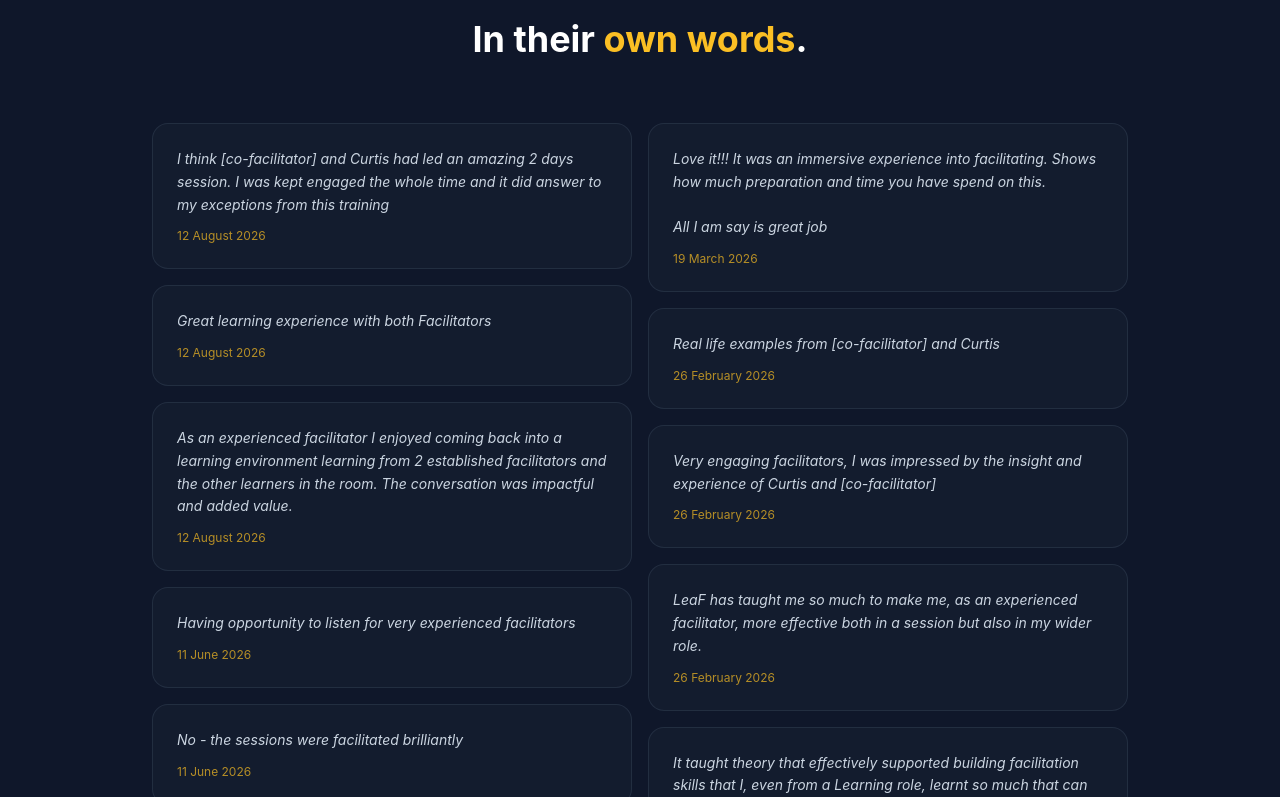
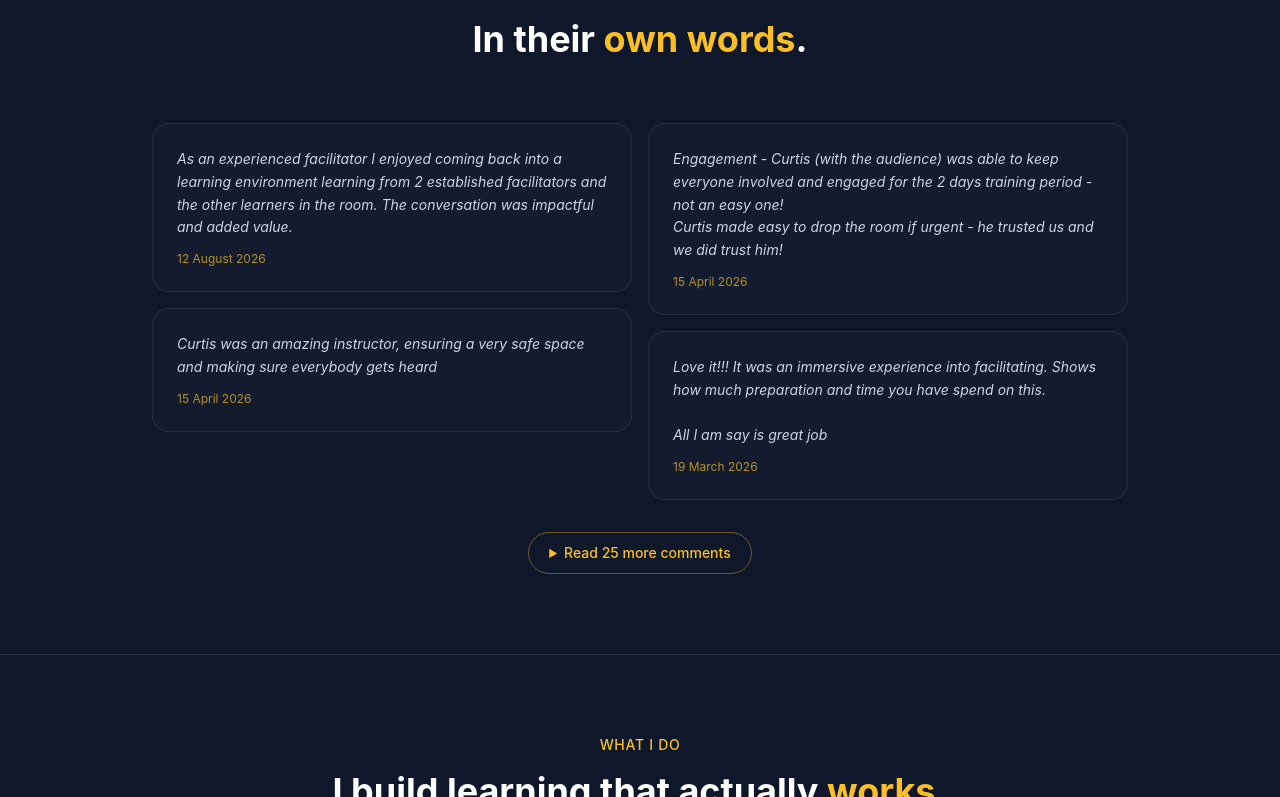
Before and after one commit to cvinirwin9455/skillscan, a Next.js app: page / in a window 1280 px wide. Shown: the part 1323-2120 px from the top of the page. Built offline with nearby package versions, Linux system fonts and the light colour scheme.

Commit message:
Curate featured facilitation quotes

```diff
--- a/src/app/page.tsx
+++ b/src/app/page.tsx
@@ -1,7 +1,13 @@
 import JourneySection from './components/JourneySection'
 import SDIProfile from './components/SDIProfile'
 
-const facilitationQuotes = [
+type FacilitationQuote = {
+  date: string
+  quote: string
+  featured?: boolean
+}
+
+const facilitationQuotes: FacilitationQuote[] = [
   {
     date: '12 August 2026',
     quote: `I think [co-facilitator] and Curtis had led an amazing 2 days session. I was kept engaged the whole time and it did answer to my exceptions from this training`,
@@ -13,6 +19,7 @@ const facilitationQuotes = [
   {
     date: '12 August 2026',
     quote: `As an experienced facilitator I enjoyed coming back into a learning environment learning from 2 established facilitators and the other learners in the room. The conversation was impactful and added value.`,
+    featured: true,
   },
   {
     date: '11 June 2026',
@@ -31,11 +38,13 @@ Great course that facilitators of all levels of experience could benefit from at
   {
     date: '15 April 2026',
     quote: `Curtis was an amazing instructor, ensuring a very safe space and making sure everybody gets heard`,
+    featured: true,
   },
   {
     date: '15 April 2026',
     quote: `Engagement - Curtis (with the audience) was able to keep everyone involved and engaged for the 2 days training period - not an easy one!
 Curtis made easy to drop the room if urgent - he trusted us and we did trust him!`,
+    featured: true,
   },
   {
     date: '15 April 2026',
@@ -67,6 +76,7 @@ Loved the fidget toys (was a great hit with the whole group)`,
     quote: `Love it!!! It was an immersive experience into facilitating. Shows how much preparation and time you have spend on this.\u0020
 
 All I am say is great job`,
+    featured: true,
   },
   {
     date: '26 February 2026',
@@ -127,6 +137,22 @@ All I am say is great job`,
 [name redacted]`,
   },
 ]
+
+const featuredFacilitationQuotes = facilitationQuotes.filter(({ featured }) => featured)
+const additionalFacilitationQuotes = facilitationQuotes.filter(({ featured }) => !featured)
+
+function FacilitationQuoteCard({ date, quote }: FacilitationQuote) {
+  return (
+    <blockquote className="mb-4 break-inside-avoid p-6 rounded-2xl bg-slate-800/30 border border-slate-700/50">
+      <p className="whitespace-pre-wrap text-slate-300 text-sm leading-relaxed italic mb-3">
+        {quote}
+      </p>
+      <footer className="text-xs text-amber-400/70">
+        <time>{date}</time>
+      </footer>
+    </blockquote>
+  )
+}
 
 export default function Home() {
   return (
@@ -273,22 +299,23 @@ export default function Home() {
             In their <span className="text-amber-400">own words</span>.
           </h2>
 
-          {/* Quotes grid */}
+          {/* Featured quotes */}
           <div className="columns-1 sm:columns-2 gap-4">
-            {facilitationQuotes.map(({ date, quote }, index) => (
-              <blockquote
-                key={`${date}-${index}`}
-                className="mb-4 break-inside-avoid p-6 rounded-2xl bg-slate-800/30 border border-slate-700/50"
-              >
-                <p className="whitespace-pre-wrap text-slate-300 text-sm leading-relaxed italic mb-3">
-                  {quote}
-                </p>
-                <footer className="text-xs text-amber-400/70">
-                  <time>{date}</time>
-                </footer>
-              </blockquote>
+            {featuredFacilitationQuotes.map((quote, index) => (
+              <FacilitationQuoteCard key={`featured-${quote.date}-${index}`} {...quote} />
             ))}
           </div>
+
+          <details className="mt-8">
+            <summary className="mx-auto w-fit cursor-pointer rounded-full border border-amber-400/40 px-5 py-2.5 text-sm font-medium text-amber-400 transition-colors hover:border-amber-400 hover:bg-amber-400/10">
+              Read {additionalFacilitationQuotes.length} more comments
+            </summary>
+            <div className="mt-6 columns-1 sm:columns-2 gap-4">
+              {additionalFacilitationQuotes.map((quote, index) => (
+                <FacilitationQuoteCard key={`additional-${quote.date}-${index}`} {...quote} />
+              ))}
+            </div>
+          </details>
         </div>
       </section>
 
```
